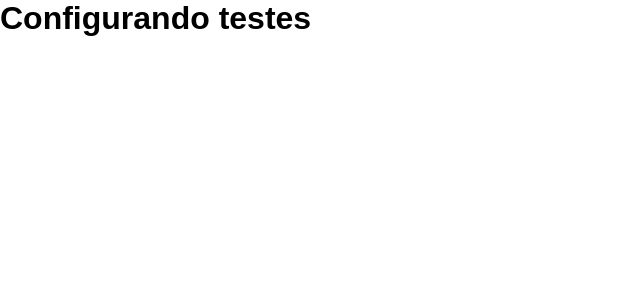
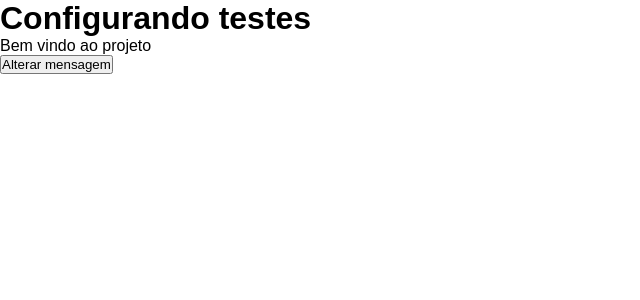
Before and after one commit to YanGraim/ReactJs-testes, a React (Vite) app: page / in a window 1280 px wide. Shown: the top 300 px of the page, without its empty margins (0-640 px from the left). Built offline with nearby package versions, Linux system fonts and the light colour scheme.

Commit message:
testa componentes

```diff
--- a/src/App.tsx
+++ b/src/App.tsx
@@ -1,11 +1,15 @@
-
+import { useState } from 'react'
 import './App.css'
 
 function App() {
+  const [message, setMessage] = useState("Bem vindo ao projeto")
 
   return (
     <div>
-      <h1>Configurando testes</h1>
+      <h1 className='titulo'>Configurando testes</h1>
+      <p>{message}</p>
+
+      <button onClick={() => setMessage("fazendo testes")}>Alterar mensagem</button>
     </div>
   )
 }
```
Also changed, not shown: 1 other file (tests, documents, lock files or other folders).
